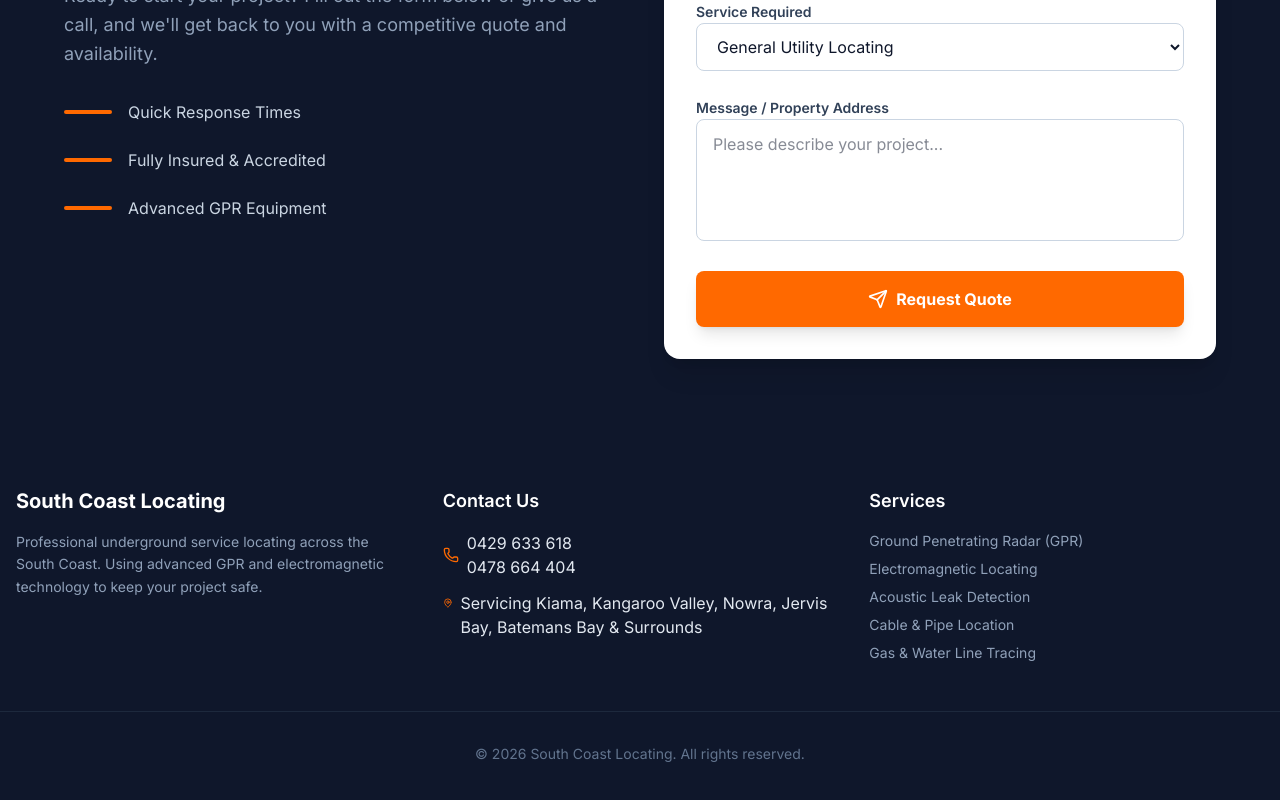
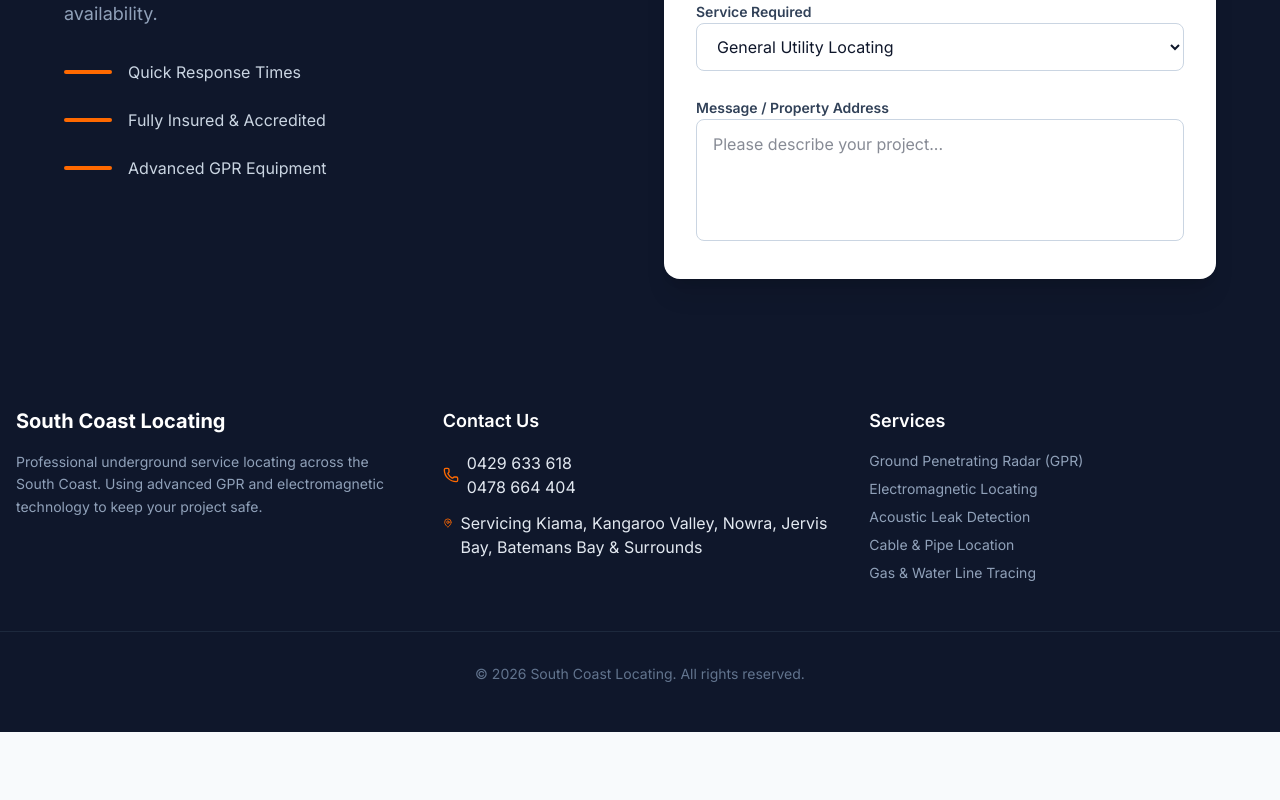
Before and after one commit to SClocate/south-coast-locating, a Next.js app: page / in a window 1280 px wide. Shown: the part 2347-3147 px from the top of the page. After the commit the page ends 3079 px from the top, so only its background shows below. Built offline with nearby package versions, Linux system fonts and the light colour scheme.

Commit message:
removed button

```diff
--- a/components/ContactForm.tsx
+++ b/components/ContactForm.tsx
@@ -162,14 +162,6 @@ export default function ContactForm() {
                                     className="w-full px-4 py-3 rounded-lg border border-slate-300 focus:border-blue-500 focus:ring-2 focus:ring-blue-200 outline-none transition-all resize-none"
                                 ></textarea>
                             </div>
-
-                            <button
-                                type="submit"
-                                className="w-full py-4 bg-orange-500 text-white font-bold rounded-lg shadow-lg hover:bg-orange-600 focus:ring-4 focus:ring-orange-200 transition-all transform hover:-translate-y-0.5 flex items-center justify-center gap-2"
-                            >
-                                <Send className="w-5 h-5" />
-                                Request Quote
-                            </button>
                         </form>
                     </div>
                 </div>
```
